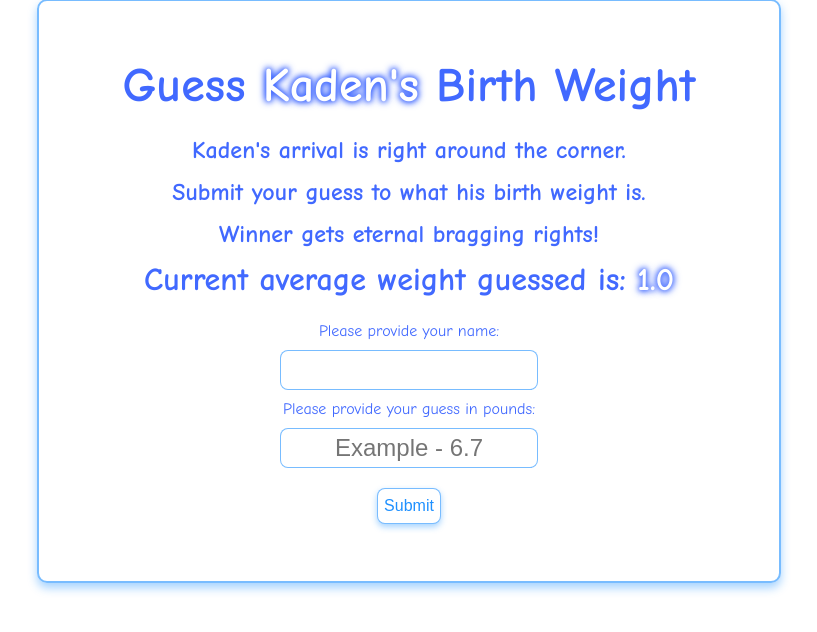
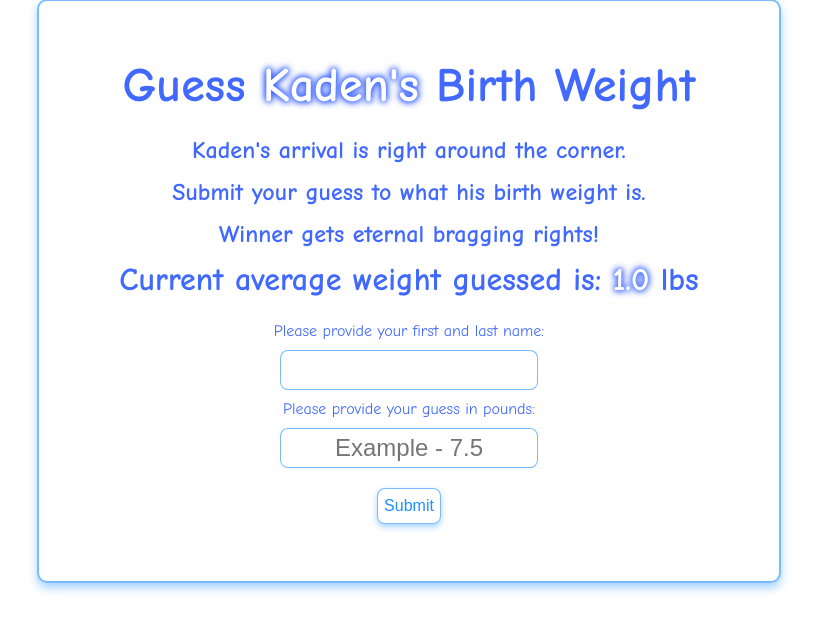
Before and after one commit to 8BitJustin/baby_weight_collector, a Flask app: page / in a window 1280 px wide. Shown: the part 109-741 px from the top of the page, without its empty margins (231-1048 px from the left). Run offline with Flask 2, Linux system fonts and the light colour scheme; tables that the repository leaves empty hold one stand-in row (values such as "Sample post").

Commit message:
Added lbs to index.html. Changed placeholder for guess to 7.5. Also adjusted message style and value.

```diff
--- a/app.py
+++ b/app.py
@@ -41,7 +41,8 @@ def success():
             average = round(average, 1)
             print(average)
             return render_template("success.html")
-        return render_template("index.html", text="Please use another name")
+        return render_template("index.html", text="Name already used, please "
+                                                  "use another")
 
 
 if __name__ == "__main__":
--- a/static/styles.css
+++ b/static/styles.css
@@ -26,6 +26,7 @@ h3 {
 .message {
   color: white;
   text-shadow: 0 0 1px rgba(217, 33, 33, 1), 0 0 2px rgba(217, 33, 33, 1),
+    0 0 3px rgba(217, 33, 33, 1), 0 0 3px rgba(217, 33, 33, 1),
     0 0 3px rgba(217, 33, 33, 1);
 }
 
--- a/templates/index.html
+++ b/templates/index.html
@@ -27,10 +27,12 @@
         <h3 class="heading desc">Winner gets eternal bragging rights!</h3>
         <h2 class="heading show_avg">
           Current average weight guessed is:
-          <span class="avg">{{average}}</span>
+          <span class="avg">{{average}}</span> lbs
         </h2>
         <form method="POST" action="{{url_for('success')}}">
-          <label for="name" class="labels">Please provide your name:</label>
+          <label for="name" class="labels"
+            >Please provide your first and last name:</label
+          >
           <div class="message">
             {{text | safe}}
           </div>
@@ -51,7 +53,7 @@
             type="number"
             step="0.1"
             title="guess"
-            placeholder="Example - 6.7"
+            placeholder="Example - 7.5"
             name="guess"
             required
           />
```
